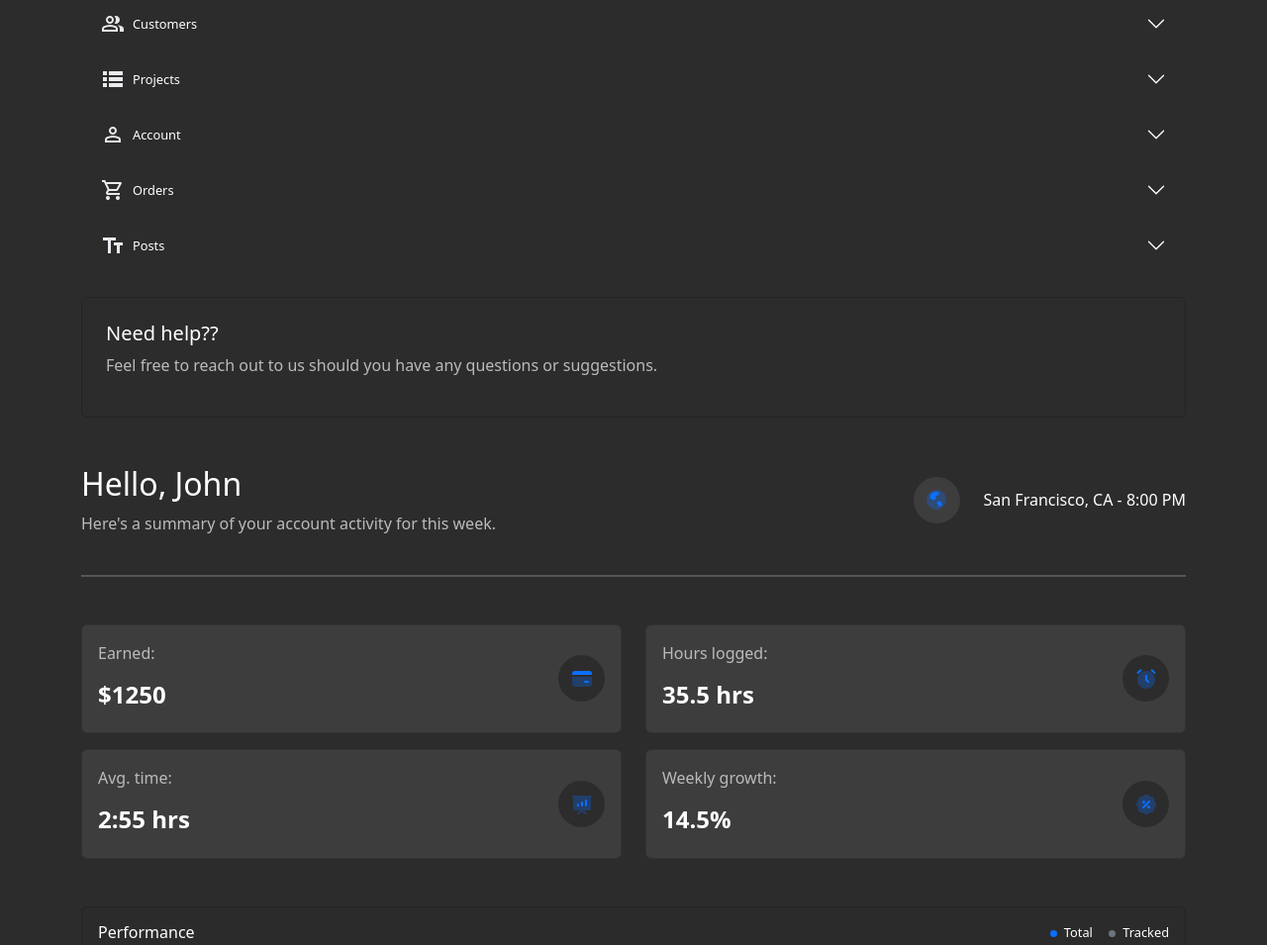
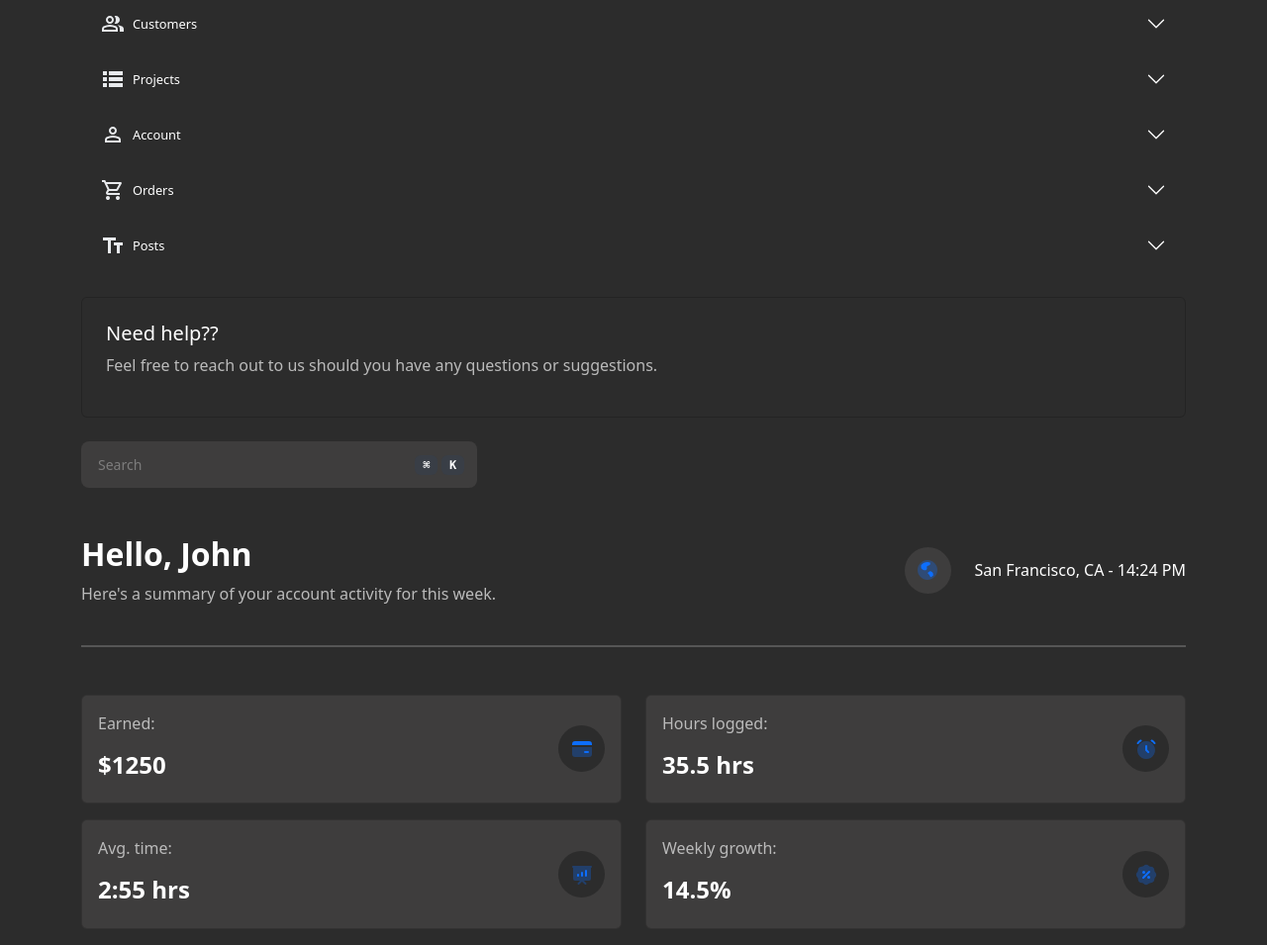
Before and after one commit to gabmart1995/JavaScript, a plain HTML site: page 03_html_templates/dashboard/index.html in a window 1280 px wide. Shown: the part 115-1070 px from the top of the page at 99% size. Drawn offline with Linux system fonts and the light colour scheme.

Commit message:
wip: ajustes

```diff
--- a/03_html_templates/dashboard/css/style.css
+++ b/03_html_templates/dashboard/css/style.css
@@ -146,3 +146,62 @@ p, h1, h2, h3, h4, h5, h6 {
 .text-secondary path:nth-child(3) {
     color: #644b02;
 }
+
+.input-group {
+	--bs-input-group-bg: var(--background-card);
+	--bs-input-group-border-width: 1px;
+	--bs-input-group-border-color: transparent;
+	--bs-input-group-border-radius: 0.5rem;
+	--bs-input-group-box-shadow: 0 0 transparent;
+	--bs-input-group-focus-border-bg: #17191c;
+	--bs-input-group-focus-border-color: var(--bs-primary);
+	--bs-input-group-focus-box-shadow: 0 0 0 0.25rem rgba(0,85,255,.15);
+	background-color: var(--bs-input-group-bg);
+	border: var(--bs-input-group-border-width) solid var(--bs-input-group-border-color);
+	border-radius: var(--bs-input-group-border-radius);
+	box-shadow: var(--bs-input-group-box-shadow);
+	transition: all .3s ease-in-out;
+}
+
+/* sobrescribe los estilos al enfocar el input */
+.input-group:focus-within {
+    background-color: var(--background);
+    border-color: var(--bs-primary);
+    box-shadow: 0 0 0 0.25rem rgba(0, 85, 255, 0.15);
+}
+
+/* limpiamos los estilos por defecto de los elementos del formulario */
+.input-group > * {
+    background: transparent !important;
+    border-width: 0 !important;
+    box-shadow: none !important;
+}
+
+.input-group .form-control {
+    color: var(--text-color);
+    border: 1px solid transparent;
+    border-radius: 0.5rem;
+    font-size: 0.875rem;
+    padding: 0.75rem 1rem;
+    line-height: 1.5;
+    font-weight: 500;
+    transition: border-color .15s ease-in-out,box-shadow .15s ease-in-out,background-color .15s ease-in-out;
+}
+
+/* color placeholders */
+.input-group .form-control::placeholder {
+    color: var(--text-content);
+    opacity: 0.5; /* Firefox */
+}
+
+.input-group .form-control::-ms-input-placeholder { /* Edge 12-18 */
+    color: var(--text-content);
+}
+
+.input-group kbd {
+    background-color: rgba(57,62,70);
+}
+
+.search-input {
+    max-width: 400px;
+}
--- a/03_html_templates/dashboard/index.html
+++ b/03_html_templates/dashboard/index.html
@@ -163,6 +163,7 @@
         </div>
         <!-- end accordion menu -->
 
+        <!-- help section -->
         <div class="card mt-4 mb-4" style="background-color: var(--background) !important">
             <div class="card-body p-4">
                 <h5>Need help??</h5>
@@ -172,16 +173,28 @@
             </div>
         </div>
 
+        <!-- search form -->
+         <div class="d-flex justify-content-between">
+            <div class="input-group search-input">
+                <input placeholder="Search" type="search" class="form-control" name="search" />
+                <span class="input-group-text">
+                    <kbd class="badge text-white">⌘</kbd>
+                    <kbd class="badge text-white ms-1">K</kbd>
+                </span>
+            </div>
+         </div>
+        <!-- end form -->
+
         <div class="mt-5 d-flex flex-md-row flex-column justify-content-md-between align-items-md-center">
             <hgroup class="text-center text-md-start">
-                <h2>Hello, John</h2>
+                <h2 class="fw-bold">Hello, John</h2>
                 <p class="p-gray">Here's a summary of your account activity for this week.</p>
             </hgroup>
             <p class="d-flex align-items-center justify-content-center">
                 <span class="avatar me-md-4 me-3" style="--bs-avatar-bg: var(--background-card);">
                     <svg xmlns="http://www.w3.org/2000/svg" width="24" height="24" viewBox="0 0 24 24" class="fs-4 duo-icon duo-icon-world" data-duoicon="world"><path fill="currentColor" d="M12 2c5.523 0 10 4.477 10 10s-4.477 10-10 10S2 17.523 2 12 6.477 2 12 2Z" class="duoicon-secondary-layer" opacity=".3"></path><path fill="currentColor" d="M12 4a7.988 7.988 0 0 0-6.335 3.114l-.165.221V9.02c0 1.25.775 2.369 1.945 2.809l.178.06 1.29.395c1.373.42 2.71-.697 2.577-2.096l-.019-.145-.175-1.049a1 1 0 0 1 .656-1.108l.108-.03.612-.14a2.667 2.667 0 0 0 1.989-3.263A7.987 7.987 0 0 0 12 4Zm2 9.4-1.564 1.251a.5.5 0 0 0-.041.744l1.239 1.239c.24.24.415.538.508.864l.175.613c.147.521.52.948 1.017 1.163a8.026 8.026 0 0 0 2.533-1.835l-.234-1.877a2 2 0 0 0-1.09-1.54l-1.47-.736A1 1 0 0 0 14 13.4Z" class="duoicon-primary-layer"></path></svg>
                 </span>
-                San Francisco, CA - 8:00 PM
+                San Francisco, CA - <span class="ms-1" id="date"></span>
             </p>
         </div>
         <div class="border mt-4 mb-5"></div>
--- a/03_html_templates/dashboard/js/index.js
+++ b/03_html_templates/dashboard/js/index.js
@@ -1,4 +1,6 @@
 const canvas = document.getElementById('performance');
+const date = document.getElementById('date');
+
 
 if (canvas) {
     new Chart(canvas, {
@@ -43,3 +45,15 @@ if (canvas) {
         }
     });
 }
+
+if (date) {
+    const dateTime = new Date();
+    let result = '';
+    let prefix = 'AM';
+    let hour = dateTime.getHours();
+
+    if (hour >= 12 && hour <= 23) prefix = 'PM';
+
+    result = `${hour}:${dateTime.getMinutes()} ${prefix}`;
+    date.innerText = result;
+}
```
